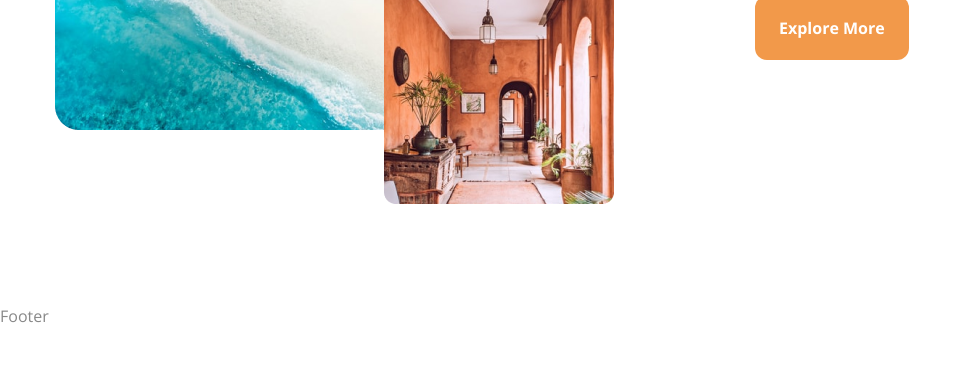
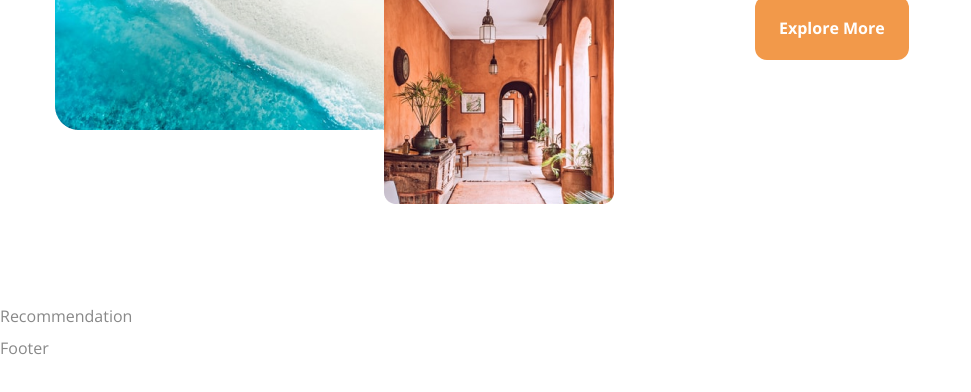
Before and after one commit to Jisap/next14-hotely, a Next.js app: page / in a window 1280 px wide. Shown: the part 1844-2236 px from the top of the page, without its empty margins (0-971 px from the left). Built offline with nearby package versions, Linux system fonts and the light colour scheme.

Commit message:
Recommendation

```diff
--- a/app/page.jsx
+++ b/app/page.jsx
@@ -3,6 +3,7 @@ import Features from '@/components/Features'
 import Footer from '@/components/Footer'
 import Header from '@/components/Header'
 import Hero from '@/components/Hero'
+import Recommendation from '@/components/Recommendation'
 
 
 export default function Home() {
@@ -12,6 +13,7 @@ export default function Home() {
       <Hero />
       <Features />
       <About />
+      <Recommendation />
       <Footer />
       <div className='h-[4000px]'></div>
     </main>
--- /dev/null
+++ b/components/Recommendation.jsx
@@ -0,0 +1,23 @@
+"use client"
+
+import { Swiper, SwiperSlide } from "swiper/react";
+import { Autoplay } from 'swiper/modules';
+import 'swiper/css'
+import { Button } from "./ui/button";
+import Image from "next/image";
+
+const recommendationData = [
+  {
+    name: 'Shanghai Hotel',
+    image: '/recommendation/hotel-1.png'
+  },
+]
+
+
+const Recommendation = () => {
+  return (
+    <div>Recommendation</div>
+  )
+}
+
+export default Recommendation
```
